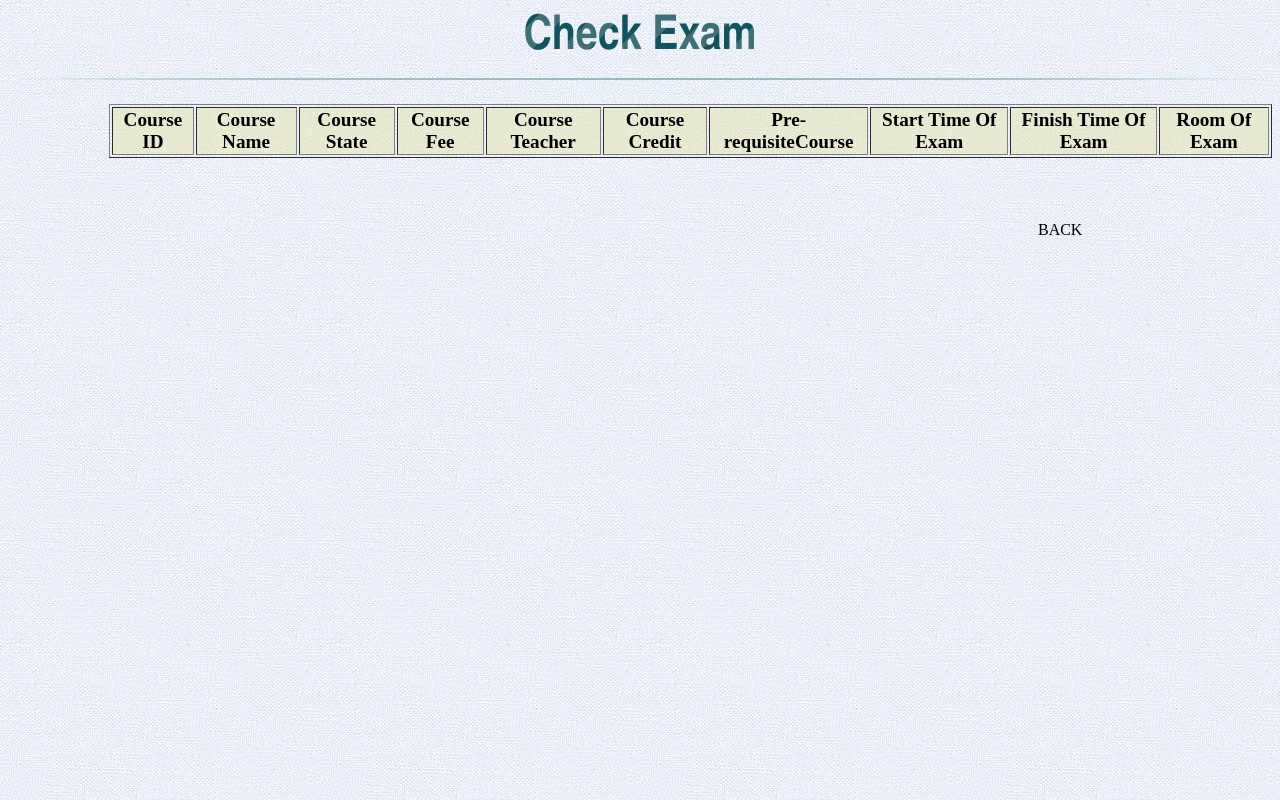
After one commit to NeroZhangTianpeng/PA2550_CourseSystem, a PHP site: page /checkExam.php in a window 1280 px wide. The commit adds this page. Run offline with PHP 8.4, Linux system fonts and the light colour scheme; data that the repository does not hold is empty.

Commit message:
PHP for AO add exam information

```diff
--- /dev/null
+++ b/checkExam.php
@@ -0,0 +1,57 @@
+<?php session_start(); ?>
+<html>
+<head>
+    <link rel="stylesheet" type="text/css" href="css/exam.css" />
+    <title>Course System - BTH - PA2550 - Group2</title>
+</head>
+<body>
+<?php
+  include 'includes/db.php';
+
+  $sql = "SELECT * FROM course";
+
+?>
+<h1>Check Exam</h1>
+<div class="divForCheck">
+	<table border=1>
+	<?php
+				$result = $conn->query($sql);
+				echo "<thead>
+					<tr>
+						<td>Course ID</td>
+						<td>Course Name</td>
+						<td>Course State</td>
+						<td>Course Fee</td>
+						<td>Course Teacher</td>
+						<td>Course Credit</td>
+						<td>Pre-requisiteCourse</td>
+						<td>Start Time Of Exam</td>
+                        <td>Finish Time Of Exam</td>
+						<td>Room Of Exam</td>
+					</tr>
+				</thead>
+				<tbody>";
+				while ($row = $result->fetch_assoc()) {
+                     echo "<tr><td>" .$row['courseId'].
+                    "</td><td>" .$row['courseName'].
+                    "</td><td>" .$row['courseState'].
+                    "</td><td>" .$row['courseFee'].
+                    "</td><td>" .$row['courseTeacher'].
+                    "</td><td>" .$row['courseCredit'].
+					"</td><td>".$row['Pre-requisiteCourse'].
+                    "</td><td>" .$row['startTimeOfExam'].
+                    "</td><td>" . $row['finishTimeOfExam'].
+                    "</td><td>" .$row['roomOfExam'].
+                    "</td></tr>";
+                }
+                echo "</tbody>";
+
+			?>
+	</table>
+
+</div>
+	<div>
+       <a href="indexAcademic.php" class="aForBack">BACK</a>
+   </div>
+</body>
+</html>
--- /dev/null
+++ b/css/exam.css
@@ -0,0 +1,76 @@
+body{
+    background-image: url(../images/bg.jpg);
+}
+
+h1{
+	font-size: 48px;
+	color: rgb(6, 106, 117);
+	padding: 2px 0 10px 0;
+	font-family: 'FranchiseRegular','Arial Narrow',Arial,sans-serif;
+	font-weight: bold;
+	text-align: center;
+	padding-bottom: 30px;
+}
+/** For the moment only webkit supports the background-clip:text; */
+h1{
+    background: -webkit-repeating-linear-gradient(-45deg,
+	rgb(18, 83, 93) ,
+	rgb(18, 83, 93) 20px,
+	rgb(64, 111, 118) 20px,
+	rgb(64, 111, 118) 40px,
+	rgb(18, 83, 93) 40px);
+	-webkit-text-fill-color: transparent;
+	-webkit-background-clip: text;
+}
+h1:after{
+	content: ' ';
+	display: block;
+	width: 100%;
+	height: 2px;
+	margin-top: 10px;
+	background: -moz-linear-gradient(left, rgba(147,184,189,0) 0%, rgba(147,184,189,0.8) 20%, rgba(147,184,189,1) 53%, rgba(147,184,189,0.8) 79%, rgba(147,184,189,0) 100%);
+	background: -webkit-gradient(linear, left top, right top, color-stop(0%,rgba(147,184,189,0)), color-stop(20%,rgba(147,184,189,0.8)), color-stop(53%,rgba(147,184,189,1)), color-stop(79%,rgba(147,184,189,0.8)), color-stop(100%,rgba(147,184,189,0)));
+	background: -webkit-linear-gradient(left, rgba(147,184,189,0) 0%,rgba(147,184,189,0.8) 20%,rgba(147,184,189,1) 53%,rgba(147,184,189,0.8) 79%,rgba(147,184,189,0) 100%);
+	background: -o-linear-gradient(left, rgba(147,184,189,0) 0%,rgba(147,184,189,0.8) 20%,rgba(147,184,189,1) 53%,rgba(147,184,189,0.8) 79%,rgba(147,184,189,0) 100%);
+	background: -ms-linear-gradient(left, rgba(147,184,189,0) 0%,rgba(147,184,189,0.8) 20%,rgba(147,184,189,1) 53%,rgba(147,184,189,0.8) 79%,rgba(147,184,189,0) 100%);
+	background: linear-gradient(left, rgba(147,184,189,0) 0%,rgba(147,184,189,0.8) 20%,rgba(147,184,189,1) 53%,rgba(147,184,189,0.8) 79%,rgba(147,184,189,0) 100%);
+}
+
+form{
+    margin-top: -3%;
+}
+
+table{
+    text-align: center;
+}
+
+.submitButton{
+    margin-left: 70%;
+    margin-top: 2%;
+}
+
+a{
+    margin-left: 70%;
+    margin-top: 2%;
+    text-decoration: none;
+    color: black;
+}
+
+.divForCheck{
+    margin-left: 8%;
+    margin-top: -3%;
+    text-align: center;
+}
+
+.aForBack{
+    float: right;
+    margin-right: 15%;
+    margin-top: 5%;
+}
+
+thead{
+    font-family: -webkit-pictograph;
+    font-weight: bolder;
+    font-size: 1.2em;
+    background-color: rgba(231,229,178,0.53);
+}
--- a/indexAcademic.php
+++ b/indexAcademic.php
@@ -11,8 +11,9 @@
    <div class="divForLeft">
        <p class="divTitle">Course Management</p>
        <li><a href="checkCourse.php">Check All Courses</a></li>
-       <li><a href="course.php">Add Course</a></li>
-       <li><a href="#">Delete Course</a></li>
+       <li><a href="arrangeExam.php">Arrange Exam</a></li>
+       <li><a href="checkExam.php">Check Exam</a></li>
+
    </div>
    <div class="divForRight">
        <p class="divTitle">Student Information</p>
```
Also changed, not shown: arrangeExam.php (added, +96 -0 lines), css/showInfo.css (added, +70 -0 lines), helper_php/courseFunction.php (+21 -0 lines), resetDatabase.php (+15 -15 lines), showStudentInfoForAO.php (+30 -23 lines).
